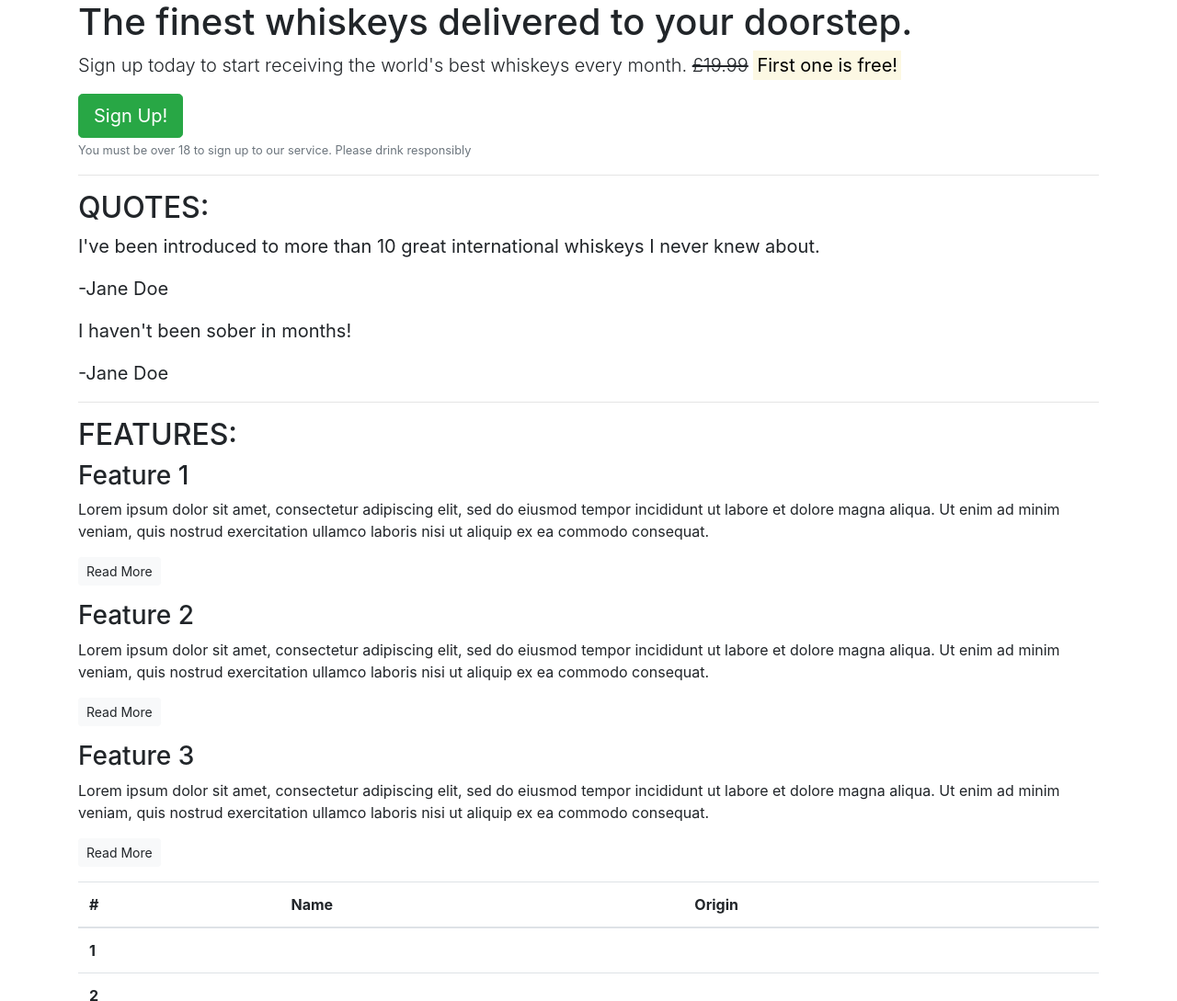
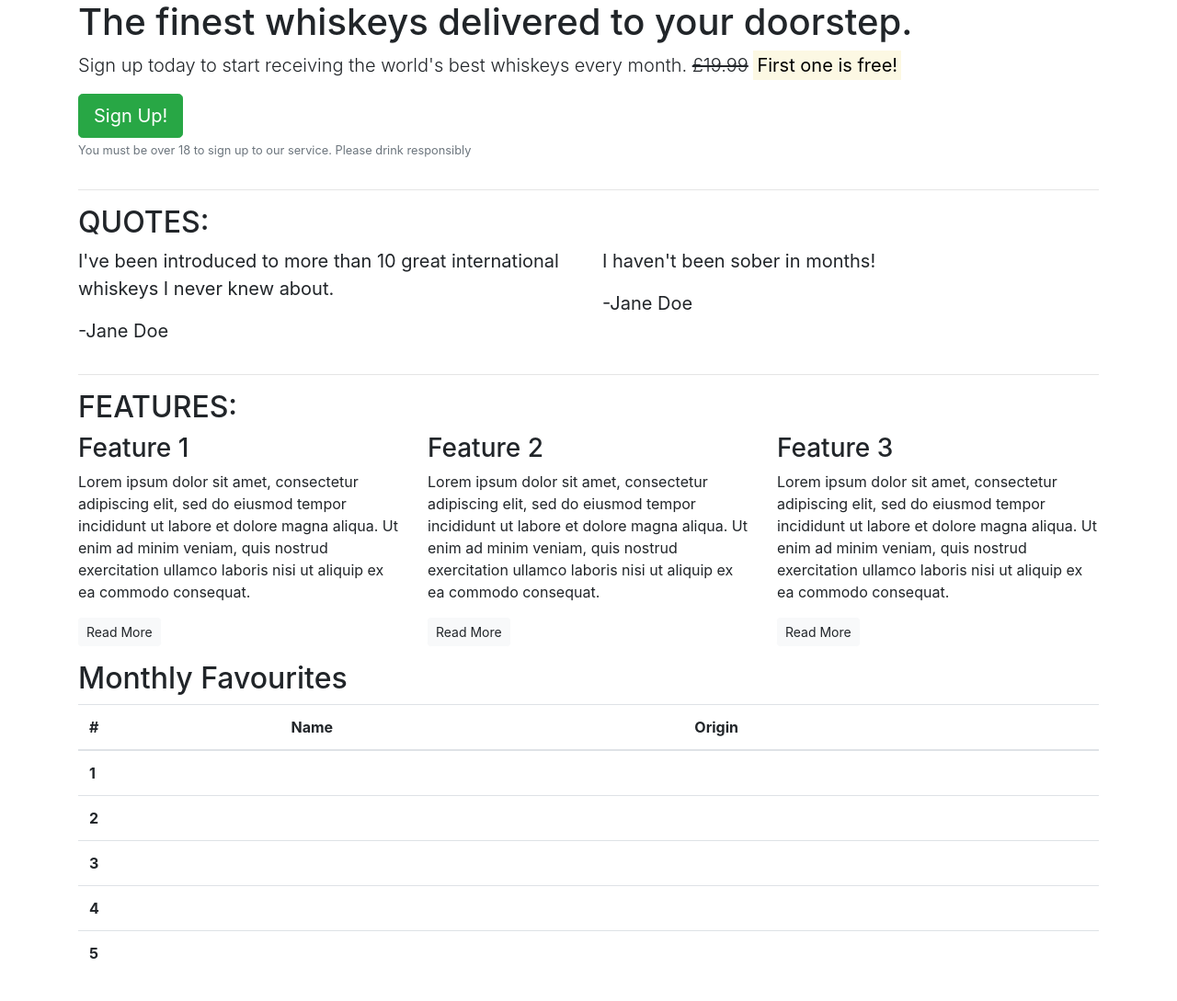
Before and after one commit to tdawes93/bootstrap-practice, a plain HTML site: page index.html in a window 1280 px wide. Shown: the top 1089 px of the page at 92% size. Drawn offline with nearby package versions, Linux system fonts and the light colour scheme.

Commit message:
Add responsive grid design to landing page

```diff
--- a/index.html
+++ b/index.html
@@ -15,53 +15,92 @@
 
 <body>
     <article class="container">
+        <div class="row">
+            <div class="col-12">
                 <section class="callout">
                     <h1>The finest whiskeys delivered to your doorstep.</h1>
                     <p class="lead">Sign up today to start receiving the world's best whiskeys every month.
                         <s>£19.99</s> <strong><mark>First one is free!</mark></strong>
                     </p>
                     <button class="btn btn-success btn-lg">Sign Up!</button>
-            <p class="text-muted"><small>You must be over 18 to sign up to our service. Please drink responsibly</small>
+                    <p class="text-muted"><small>You must be over 18 to sign up to our service. Please drink
+                            responsibly</small>
                     </p>
                 </section>
+            </div>
+        </div>
         <hr>
         <section class="quotes">
+            <div class="row">
+                <div class="col-12">
                     <h2 class="text-uppercase">Quotes:</h2>
+                </div>
+            </div>
+            <div class="row">
+                <div class="col-12 col-md-6">
                     <blockquote class="blockquote">
                         <p>I've been introduced to more than 10 great international whiskeys I never knew about.</p>
                         <p>-Jane Doe</p>
                     </blockquote>
+                </div>
+                <div class="col-12 col-md-6">
                     <blockquote class="blockquote">
                         <p>I haven't been sober in months!</p>
                         <p>-Jane Doe</p>
                     </blockquote>
+                </div>
+            </div>
         </section>
         <hr>
         <section class="features">
+            <div class="row">
+                <div class="col-12">
                     <h2 class="text-uppercase">Features:</h2>
+                </div>
+            </div>
+            <div class="row">
+                <div class="col-12 col-md-6 col-lg-4">
                     <div class="feature">
                         <h3>Feature 1</h3>
-                <p>Lorem ipsum dolor sit amet, consectetur adipiscing elit, sed do eiusmod tempor incididunt ut labore
-                    et dolore magna aliqua. Ut enim ad minim veniam, quis nostrud exercitation ullamco laboris nisi ut
+                        <p>Lorem ipsum dolor sit amet, consectetur adipiscing elit, sed do eiusmod tempor incididunt ut
+                            labore
+                            et dolore magna aliqua. Ut enim ad minim veniam, quis nostrud exercitation ullamco laboris
+                            nisi
+                            ut
                             aliquip ex ea commodo consequat.</p>
                         <p><a href="" class="btn btn-light btn-sm">Read More</a></p>
                     </div>
+                </div>
+                <div class="col-12 col-md-6 col-lg-4">
                     <div class="feature">
                         <h3>Feature 2</h3>
-                <p>Lorem ipsum dolor sit amet, consectetur adipiscing elit, sed do eiusmod tempor incididunt ut labore
-                    et dolore magna aliqua. Ut enim ad minim veniam, quis nostrud exercitation ullamco laboris nisi ut
+                        <p>Lorem ipsum dolor sit amet, consectetur adipiscing elit, sed do eiusmod tempor incididunt ut
+                            labore
+                            et dolore magna aliqua. Ut enim ad minim veniam, quis nostrud exercitation ullamco laboris
+                            nisi
+                            ut
                             aliquip ex ea commodo consequat.</p>
                         <p><a href="" class="btn btn-light btn-sm">Read More</a></p>
                     </div>
+                </div>
+                <div class="col-12 d-md-none d-lg-block col-lg-4">
                     <div class="feature">
                         <h3>Feature 3</h3>
-                <p>Lorem ipsum dolor sit amet, consectetur adipiscing elit, sed do eiusmod tempor incididunt ut labore
-                    et dolore magna aliqua. Ut enim ad minim veniam, quis nostrud exercitation ullamco laboris nisi ut
+                        <p>Lorem ipsum dolor sit amet, consectetur adipiscing elit, sed do eiusmod tempor incididunt ut
+                            labore
+                            et dolore magna aliqua. Ut enim ad minim veniam, quis nostrud exercitation ullamco laboris
+                            nisi
+                            ut
                             aliquip ex ea commodo consequat.</p>
                         <p><a href="" class="btn btn-light btn-sm">Read More</a></p>
                     </div>
+                </div>
+            </div>
         </section>
         <section class="monthly-favourites">
+            <div class="row">
+                <div class="col-12">
+                    <h2>Monthly Favourites</h2>
                     <table class="table">
                         <thead>
                             <tr>
@@ -98,9 +137,10 @@
                             </tr>
                         </tbody>
                     </table>
+                </div>
+            </div>
         </section>
     </article>
-
 </body>
 
 </html>
```
Lines whose indentation alone changed are shown as unchanged.
